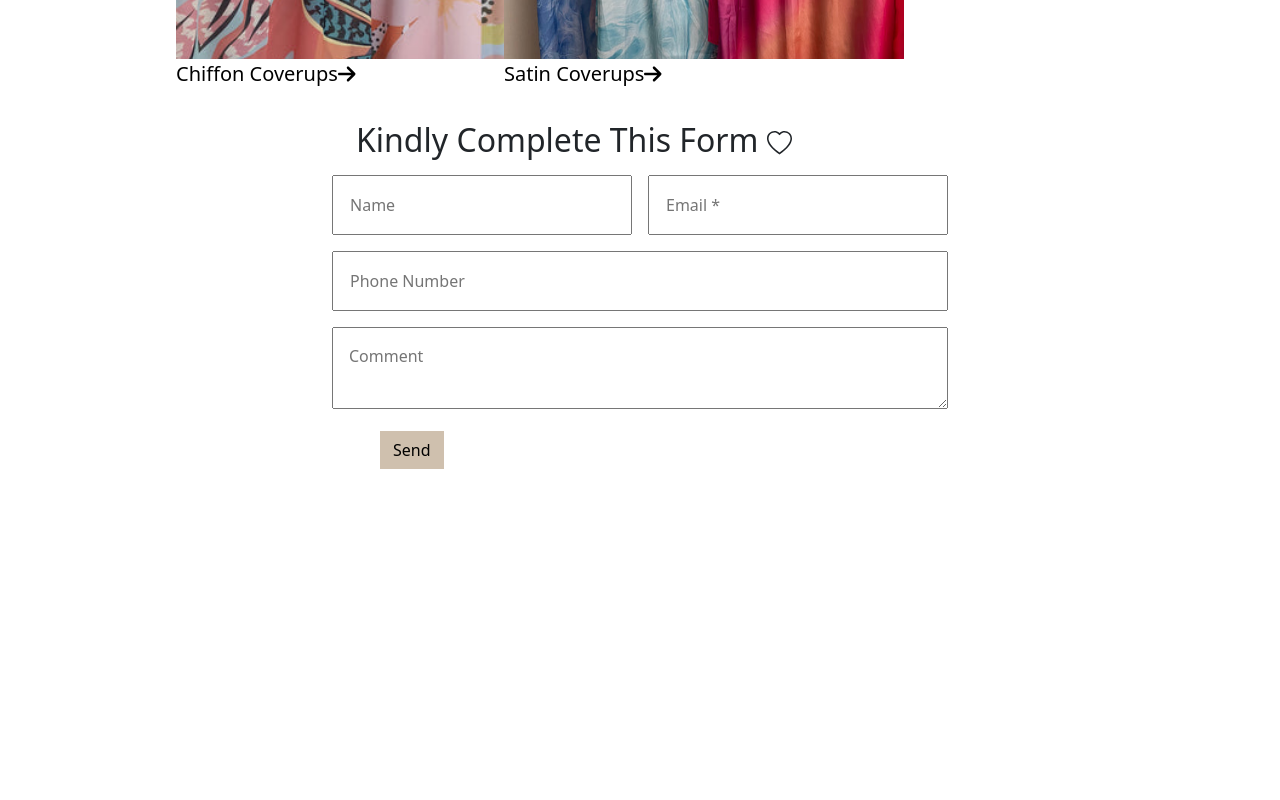
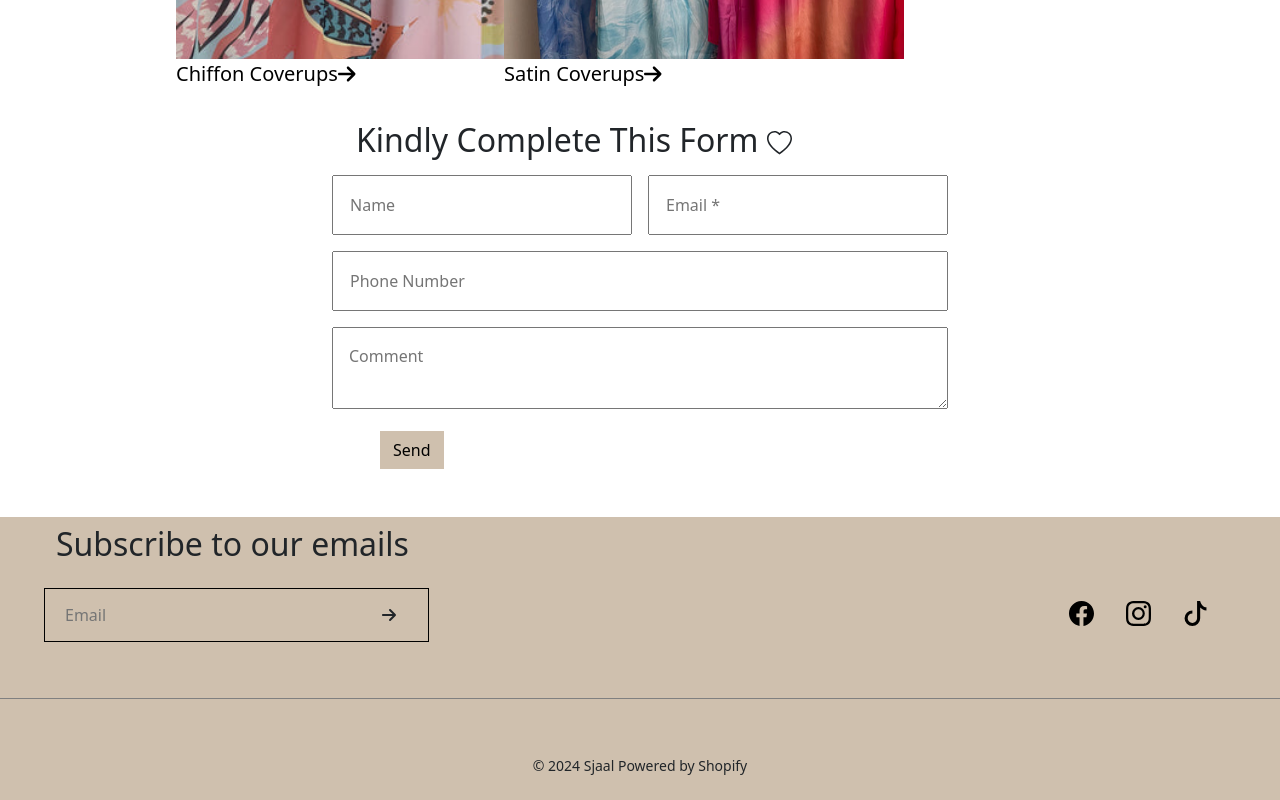
Before and after one commit to omarihab99/Sjaal-clone, an Angular app: page / in a window 1280 px wide. Shown: the part 4179-4979 px from the top of the page. Before the commit the page ends 4696 px from the top, so only its background shows below. Built offline with nearby package versions, Linux system fonts and the light colour scheme; data requests are answered from the project's data file; a web font is replaced by a local one.

Commit message:
very small changes

```diff
--- a/src/app/Components/checkout-form/checkout-form.component.ts
+++ b/src/app/Components/checkout-form/checkout-form.component.ts
@@ -124,7 +124,8 @@ export class CheckoutFormComponent implements OnInit{
   }
 
   completeOrder() {
-    console.log(this.checkoutData);
+
+    window.alert("Thank you for your order!!")
 
 
    }
--- a/src/app/app.component.html
+++ b/src/app/app.component.html
@@ -1,6 +1,6 @@
-<!-- <app-header></app-header> -->
+<app-header></app-header>
 <router-outlet></router-outlet>
 
-<!-- <app-footer></app-footer> -->
+<app-footer></app-footer>
 
 <!-- <app-checkout-form></app-checkout-form> -->
```
